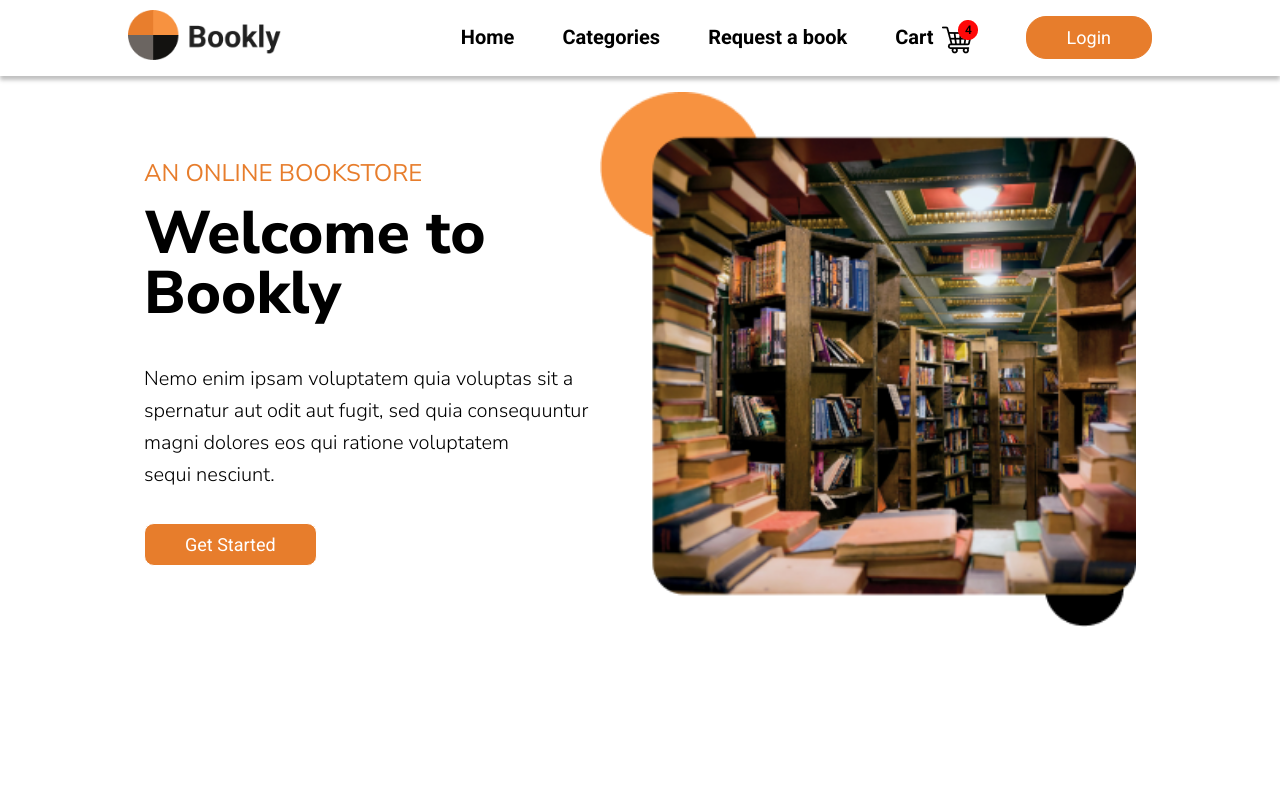
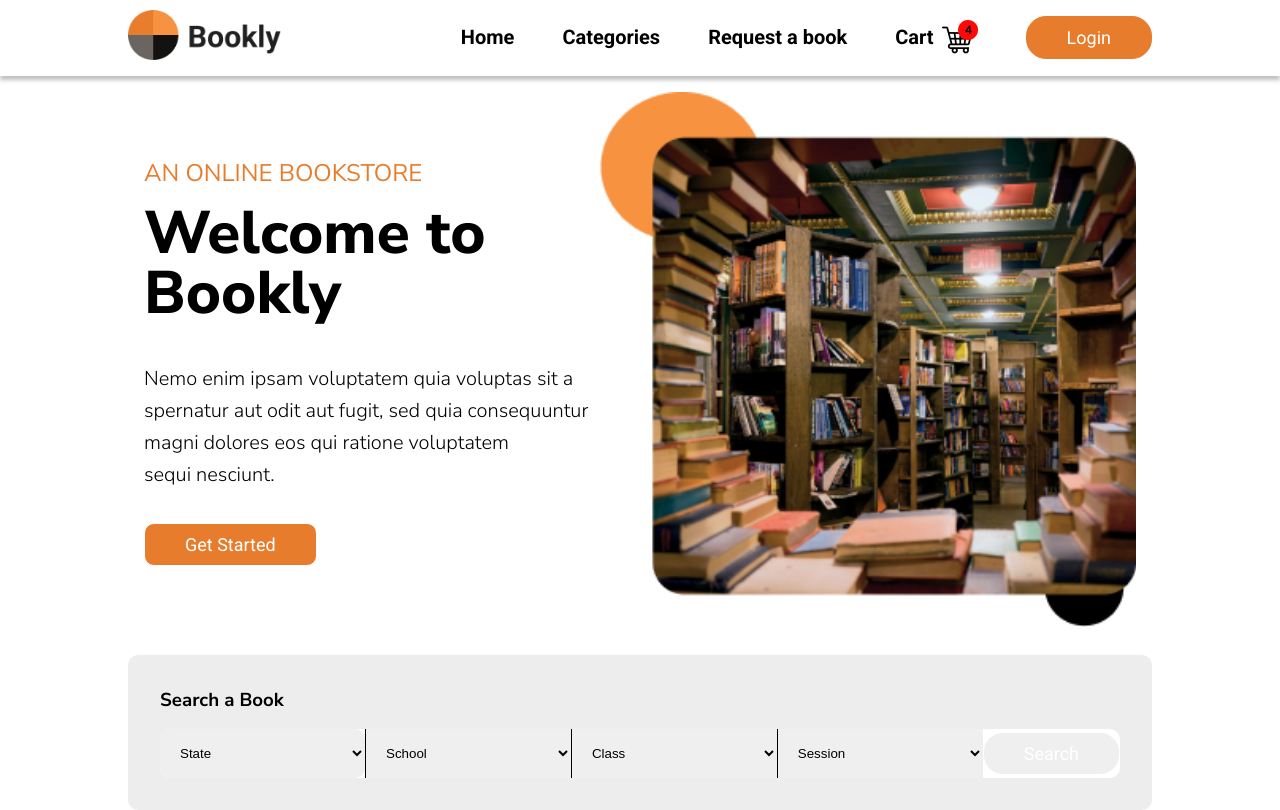
Before and after one commit to gift56/Bookly2.0, a React (Create React App) app: page / in a window 1280 px wide. Built offline with nearby package versions, Linux system fonts and the light colour scheme; the HTML template or start-up script is replaced by a standard one; a web font is replaced by a local one.

Commit message:
updated some stuff

```diff
--- a/src/components/Welcome.jsx
+++ b/src/components/Welcome.jsx
@@ -39,6 +39,19 @@ const Welcome = () => {
             </div>
           </div>
         </div>
+        <div className="Desktopselections">
+          <h3>Search a Book</h3>
+          <form className="Desktopselect">
+            {options.map(({ name, subOption }) => (
+              <select id={name} key={name}>
+                {subOption.map((option) => (
+                  <option value={name}>{option}</option>
+                ))}
+              </select>
+            ))}
+            <Button className="Desktopsearch" text="Search" />
+          </form>
+        </div>
       </div>
     </section>
   );
--- a/src/sass/Hero.scss
+++ b/src/sass/Hero.scss
@@ -137,3 +137,34 @@
         }
     }
 }
+.Desktopselections {
+    background-color: $optionBg;
+    width: 100%;
+    padding: 2rem;
+    border-radius: 10px;
+    display: flex;
+    flex-direction: column;
+    gap: 1rem;
+    font-family: $font1;
+    .Desktopselect {
+        display: flex;
+        align-items: center;
+        background-color: $white;
+        border-radius: 10px;
+        select {
+            width: 100%;
+            border: none;
+            outline: none;
+            padding: 1rem;
+            border-left: 1px solid $black;
+            cursor: pointer;
+            &:first-child {
+                border-left: none;
+                border-radius: 10px;
+            }
+        }
+    }
+    @media screen and (max-width: 918px) {
+        display: none;
+    }
+}
--- a/src/sass/main.scss
+++ b/src/sass/main.scss
@@ -1 +1 @@
-@import './Hero.scss';
+@import './Hero.scss'
```
